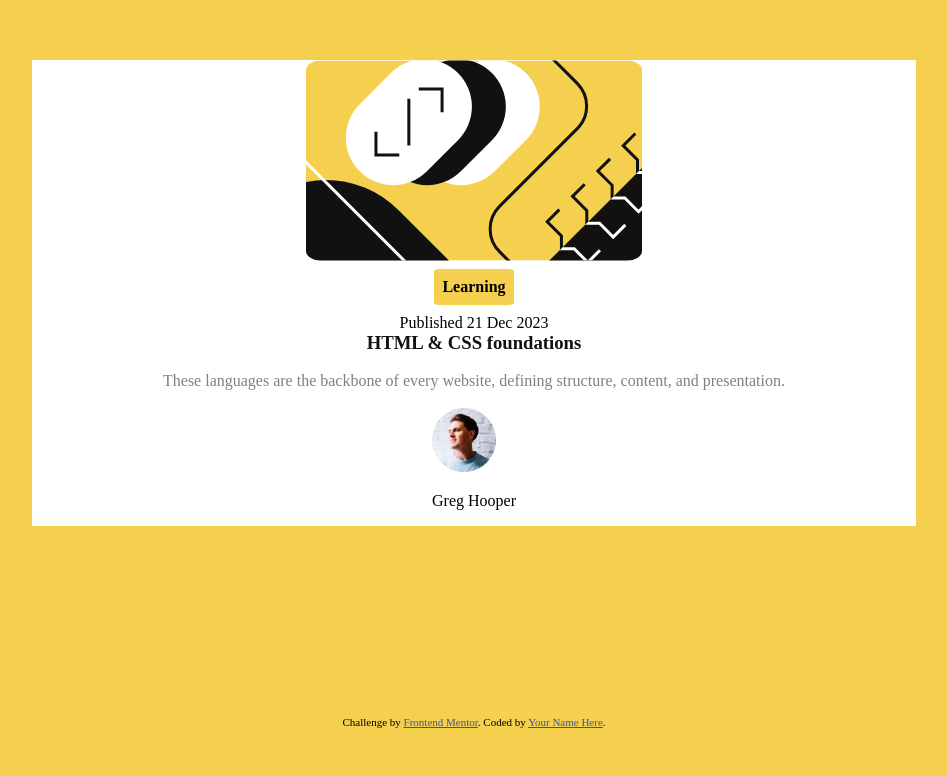
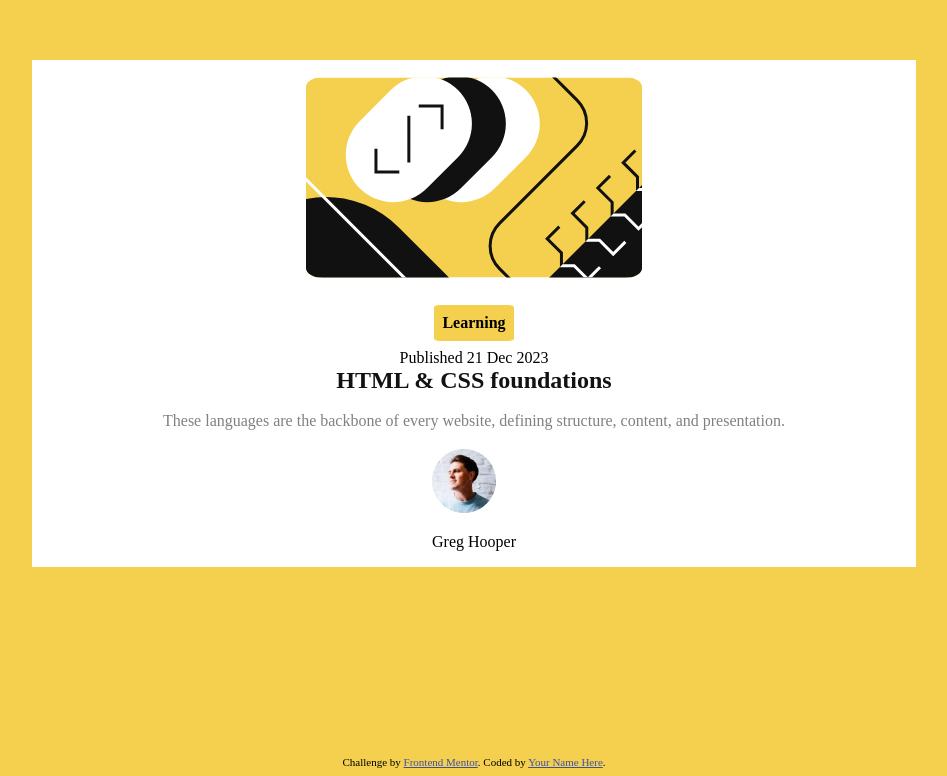
Before and after one commit to ariadna64/FrontEndMentor-BlogCard, a plain HTML site: page index.html in a window 1280 px wide. Shown: the part 130-906 px from the top of the page, without its empty margins (166-1113 px from the left). Before the commit the page ends 866 px from the top, so only its background shows below. Drawn offline with Linux system fonts and the light colour scheme.

Commit message:
Made the title bigger

```diff
--- a/index.html
+++ b/index.html
@@ -24,7 +24,7 @@
 
     <p id="date">Published 21 Dec 2023</p>
 
-    <h3>HTML & CSS foundations</h3>
+    <h2>HTML & CSS foundations</h2>
 
     <p id="bodytext">These languages are the backbone of every website, defining structure, content, and presentation.</p>
 
--- a/styles.css
+++ b/styles.css
@@ -13,7 +13,7 @@ body {
     background-color: hsl(47, 88%, 63%);
 }
 
-h3 {
+h2 {
     color: hsl(0, 0%, 7%);
     margin: 0;
 }
@@ -38,5 +38,10 @@ h3 {
 
 
 #imgPrincipal {
+    margin: 2%;
     border-radius: 5%;
 }
+
+footer {
+
+}
```
